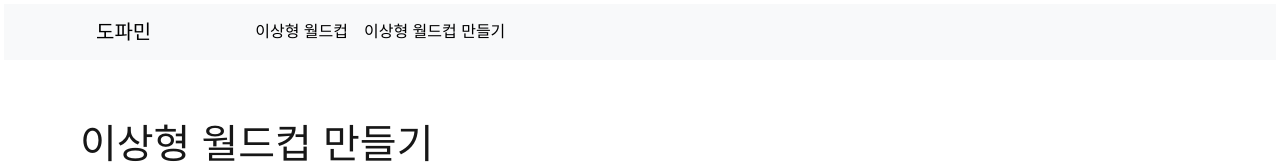
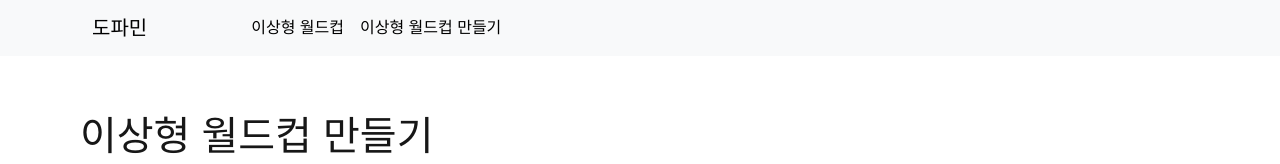
Before and after one commit to PDA-6th-mini/pda-worldcup-ui, a Next.js app: page /problems/create in a window 1280 px wide. Shown: the top 164 px of the page. Built offline with nearby package versions, Linux system fonts and the light colour scheme; no server answers.

Commit message:
style: header 마진 삭제

```diff
--- a/src/app/layout.tsx
+++ b/src/app/layout.tsx
@@ -24,7 +24,7 @@ export const metadata: Metadata = {
 	title: 'PDA World Cup',
 	description: '프로디지털아카테미 이상형 월드컵',
 	openGraph: {
-		images: 'https://pda-worldcup.panghae.site/og_image.jpg',
+		images: `${process.env.NEXT_PUBLIC_BASE_URL}/og_image.jpg`,
 	},
 };
 
--- a/src/components/layouts/Navbar/Navber.client.tsx
+++ b/src/components/layouts/Navbar/Navber.client.tsx
@@ -22,7 +22,7 @@ export default function NavBarClient() {
 	return (
 		<>
 			{['lg'].map((expand) => (
-				<Navbar key={expand} expand={expand} className="bg-body-tertiary m-1">
+				<Navbar key={expand} expand={expand} className="bg-body-tertiary">
 					<Container fluid>
 						<Navbar.Brand
 							style={{ paddingLeft: '4em', paddingRight: '4em' }}
```
